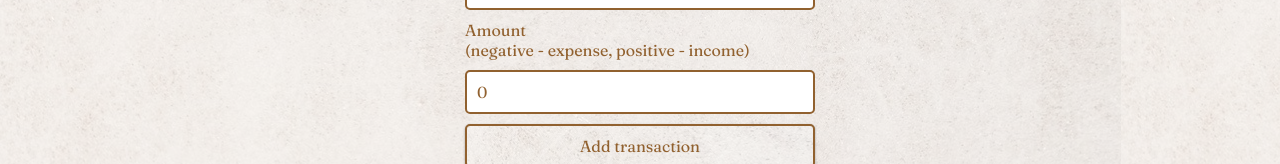
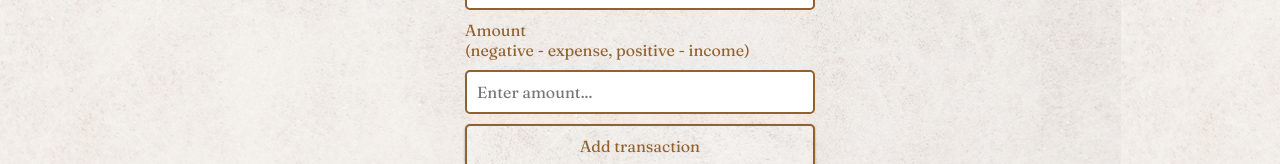
Before and after one commit to SaadFarhanIdress/project-1-expense-tracker, a React (Create React App) app: page / in a window 1280 px wide. Shown: the part 505-669 px from the top of the page. Built offline with nearby package versions, Linux system fonts and the light colour scheme.

Commit message:
Changed the default value of amount

```diff
--- a/src/components/TransactionForm.js
+++ b/src/components/TransactionForm.js
@@ -3,7 +3,7 @@
 
 export const TransactionForm = () => {
     const [text, setText] = useState("")
-    const [amount, setAmount] = useState(0)
+    const [amount, setAmount] = useState()
 
     const {addTransaction} = useContext(GlobalContext)
 
```
Also changed, not shown: 1 other file (tests, documents, lock files or other folders).
